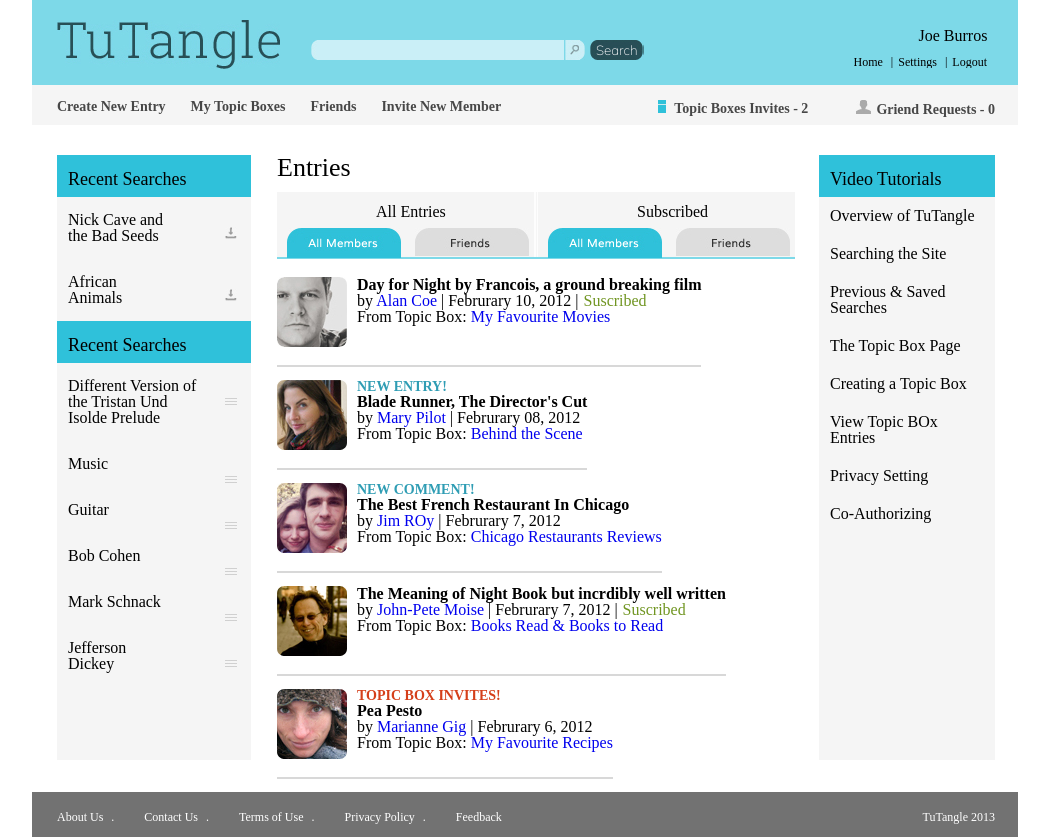
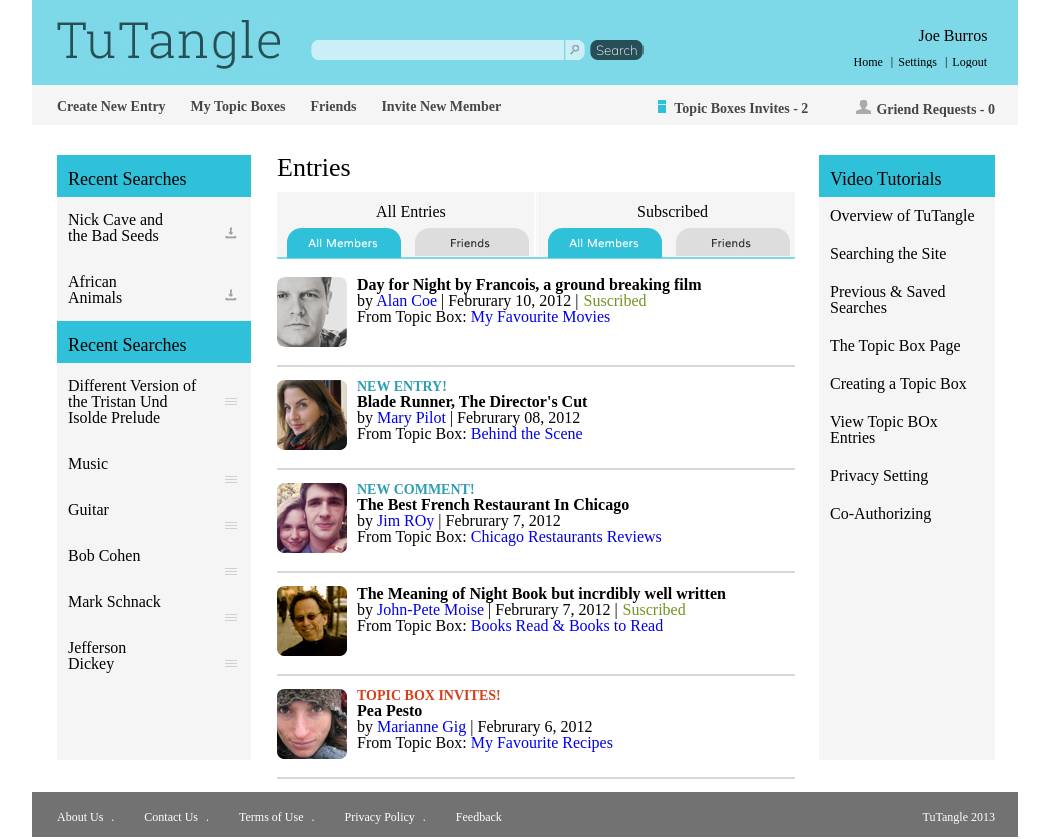
Before and after one commit to ZisanAalam/Design_Leapfrog_Assignment_1, a plain HTML site: page index.html in a window 1280 px wide. Shown: the whole page, without its empty margins (115-1164 px from the left). Drawn offline with Linux system fonts and the light colour scheme; files whose address does not match are found by name.

Commit message:
divider width added

```diff
--- a/css/styles.css
+++ b/css/styles.css
@@ -252,6 +252,7 @@
   .divider{
     display: block;
     clear: both;
+    width: 518px;
     border-bottom: 2px solid #d8d8d8;
   }
 
```
Also changed, not shown: index.html (+6 -34 lines).
